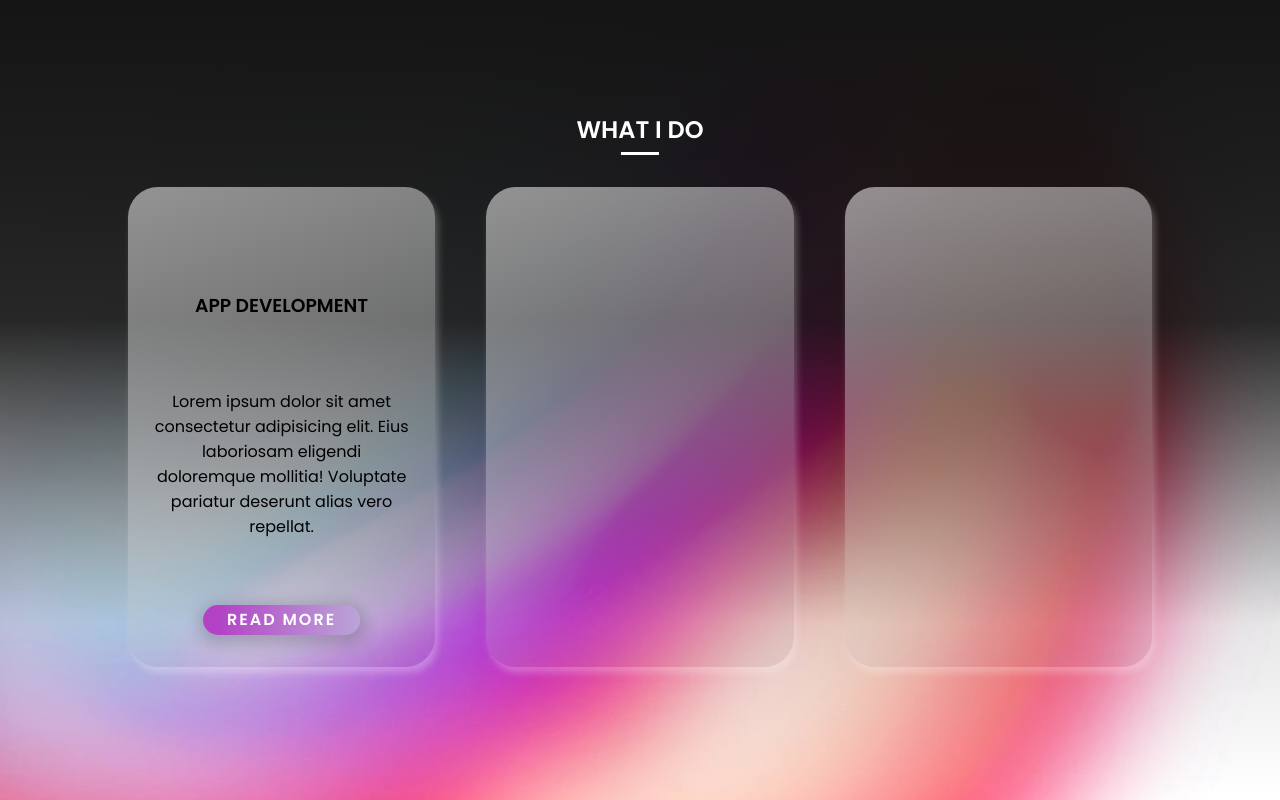
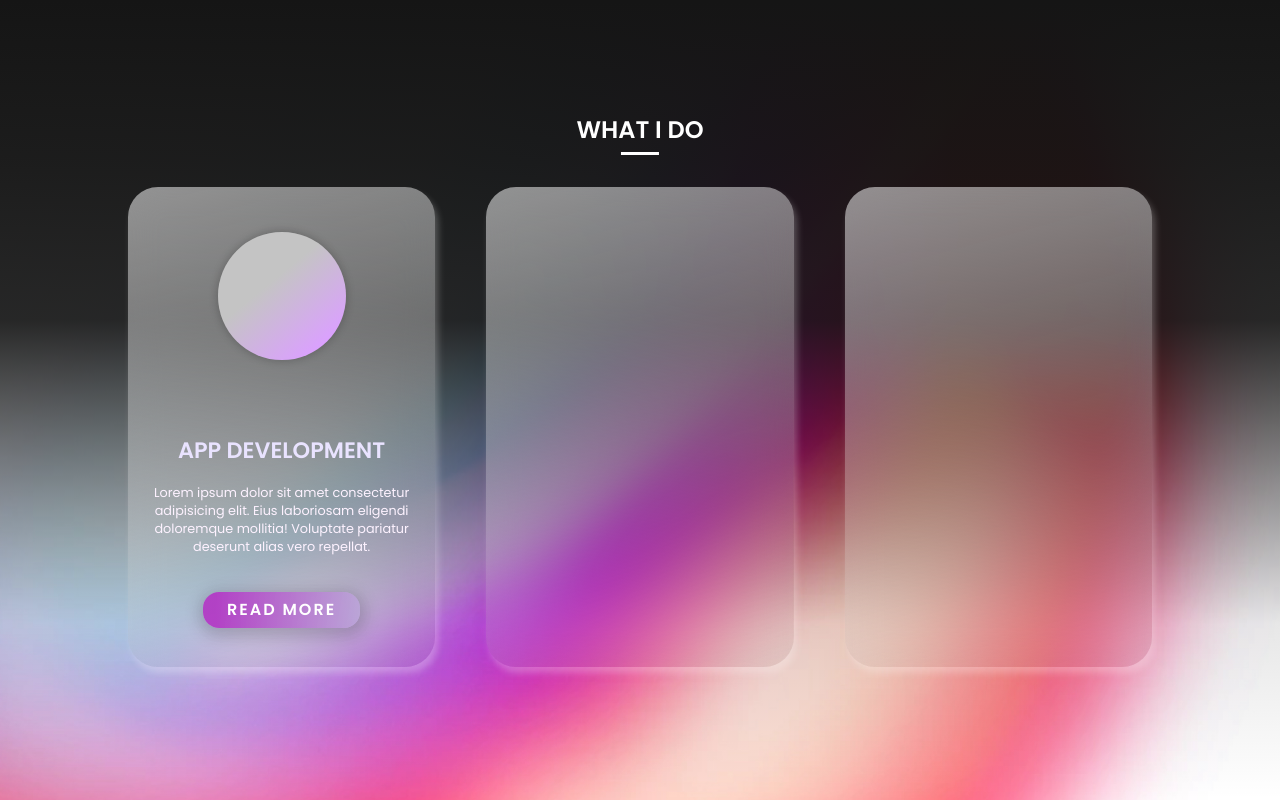
Before and after one commit to Mim1991/profile-page, a plain HTML site: page index.html in a window 1280 px wide. Shown: the part 1600-2400 px from the top of the page. Drawn offline with Linux system fonts and the light colour scheme.

Commit message:
card layout and glassss effect

```diff
--- a/index.html
+++ b/index.html
@@ -77,7 +77,9 @@
         </div>
         <div class="work-cards">
           <div class="card-work card-left">
-            <div class="image-card"></div>
+            <div class="image-card">
+              <div class="circle-card circle-left"></div>
+            </div>
             <div class="title-card">
               <h3>APP DEVELOPMENT</h3>
             </div>
--- a/style.css
+++ b/style.css
@@ -266,7 +266,7 @@ nav .container {
 }
 
 .border-two {
-  background-color: ##fff;
+  background-color: #fff;
   left: 50%;
   width: 30%;
   transform: translate(-50%, 0);
@@ -305,7 +305,7 @@ nav .container {
     rgba(141, 141, 141, 0.1) 100%
   );
   box-shadow: 3px 6px 7px rgba(255, 255, 255, 0.26);
-  /* backdrop-filter: blur(100px); */
+  backdrop-filter: blur(1rem);
 
   border-radius: 30px;
   display: flex;
@@ -313,16 +313,31 @@ nav .container {
   align-items: center;
   justify-content: space-around;
   text-align: center;
-  padding: 0 1.5rem;
+  padding: 1rem 1.5rem;
+}
+
+.card-work h3 {
+  margin-top: 1rem;
+  font-size: 1.4rem;
+}
+
+.card-work p {
+  margin-top: -2.5rem;
+  font-size: 0.8rem;
 }
 
 .card-work a {
   border-radius: 1rem;
   box-shadow: 1px 4px 15px 5px rgba(0, 0, 0, 0.17);
-  padding: 0.2rem 1.5rem;
+  padding: 0.4rem 1.5rem;
   color: white;
   font-weight: bold;
   letter-spacing: 2px;
+  margin-top: -1rem;
+}
+
+.read-btn-card {
+  margin-top: -1rem;
 }
 
 .card-left a {
@@ -333,14 +348,23 @@ nav .container {
   );
 }
 
+.card-left h3 {
+  color: #e9e3ff;
+}
+
+.card-left p {
+  color: #fdf2ff;
+}
+
+.circle-card {
+  width: 8rem;
+  height: 8rem;
+  border-radius: 50%;
+}
+
 .circle-left {
-  position: absolute;
-  width: 10rem;
-  height: 10rem;
-  background-color: white;
-  bottom: 0%;
-  left: 90px;
-  border-radius: 50%;
+  background: linear-gradient(140.66deg, #c4c4c4 40.03%, #dba0ff 85.97%);
+  box-shadow: 0px 0px 8px 1px rgba(0, 0, 0, 0.2);
 }
 
 /* media queries */
```
